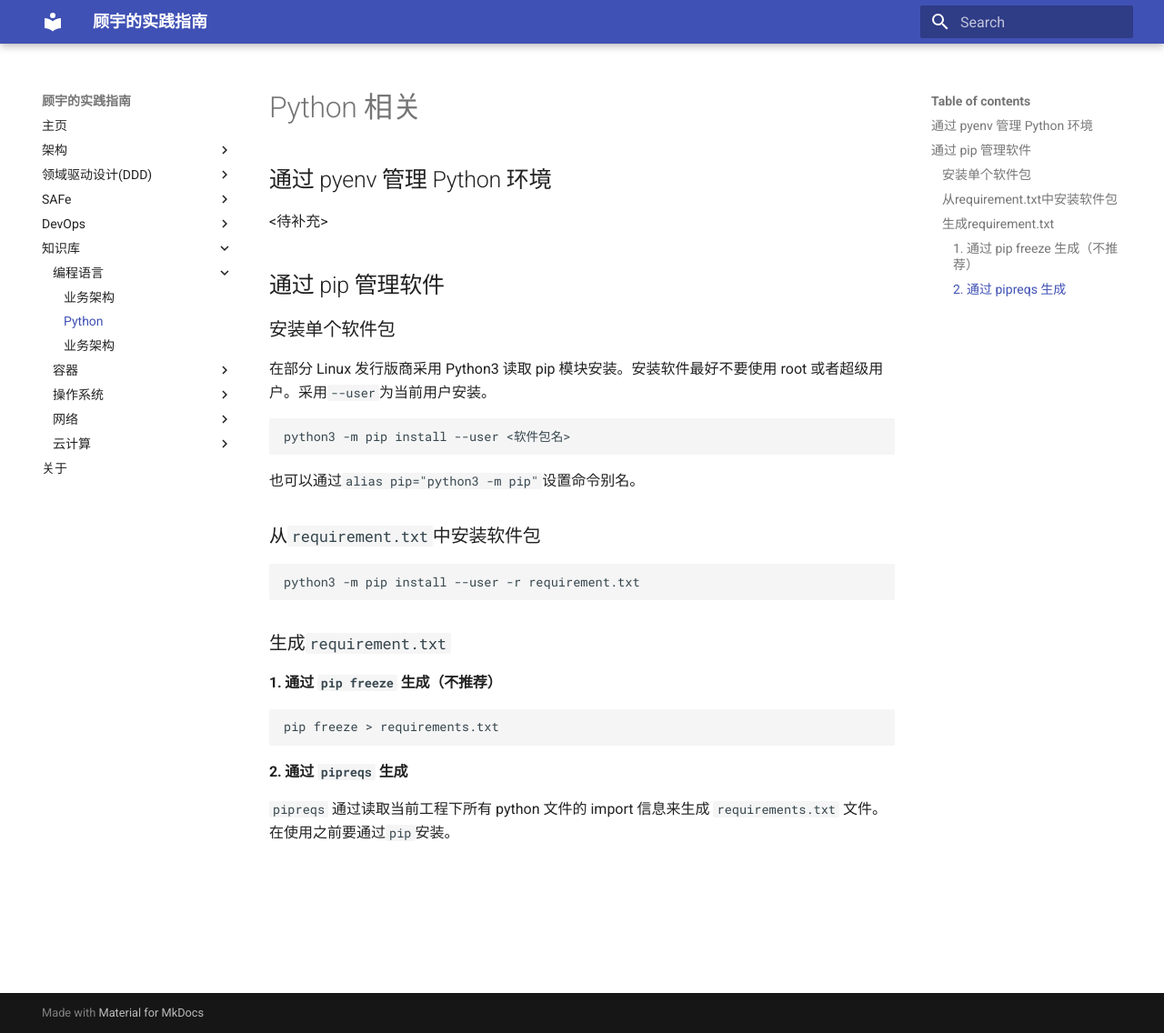
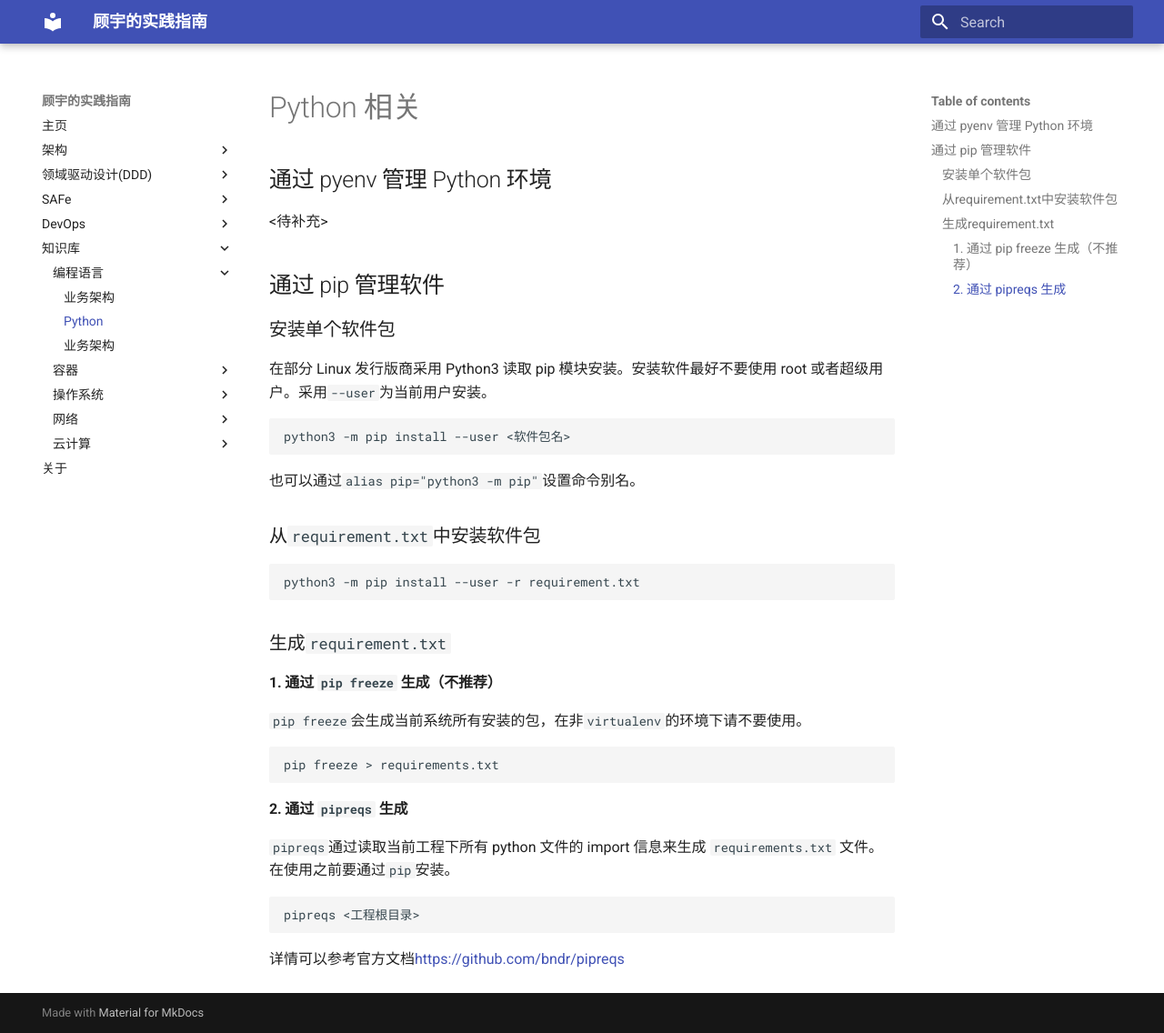
Before and after one commit to wizardbyron/guides, an MkDocs documentation site: the page built from docs/programming/python/index.md, in a window 1280 px wide and 1136 px high. Shown: the whole window at 91% size. Built offline with MkDocs 1.6.1 and Material for MkDocs 9.7.7, drawn with Linux system fonts in a browser that asks for light colours.

Commit message:
Update python pages

````diff
--- a/docs/programming/python/index.md
+++ b/docs/programming/python/index.md
@@ -27,10 +27,18 @@ python3 -m pip install --user -r requirement.txt
 
 #### 1. 通过 `pip freeze` 生成（不推荐）
 
+`pip freeze`会生成当前系统所有安装的包，在非`virtualenv`的环境下请不要使用。
+
 ```shell
 pip freeze > requirements.txt
 ```
 
 #### 2. 通过 `pipreqs` 生成
 
-`pipreqs` 通过读取当前工程下所有 python 文件的 import 信息来生成 `requirements.txt` 文件。在使用之前要通过`pip`安装。
+`pipreqs`通过读取当前工程下所有 python 文件的 import 信息来生成 `requirements.txt` 文件。在使用之前要通过`pip`安装。
+
+```shell
+pipreqs <工程根目录>
+```
+
+详情可以参考官方文档<https://github.com/bndr/pipreqs>
````
